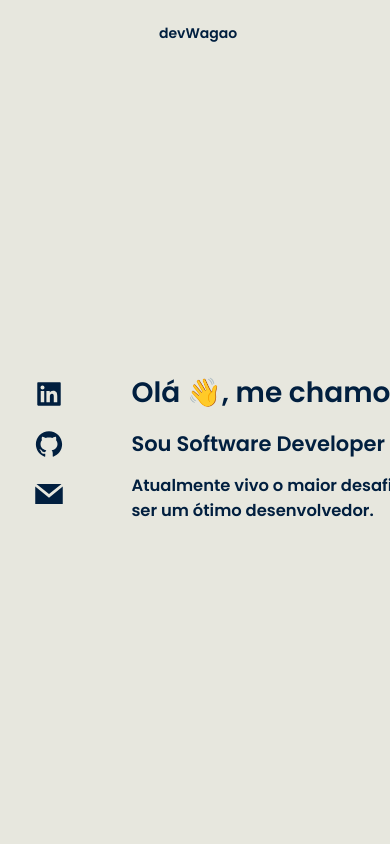
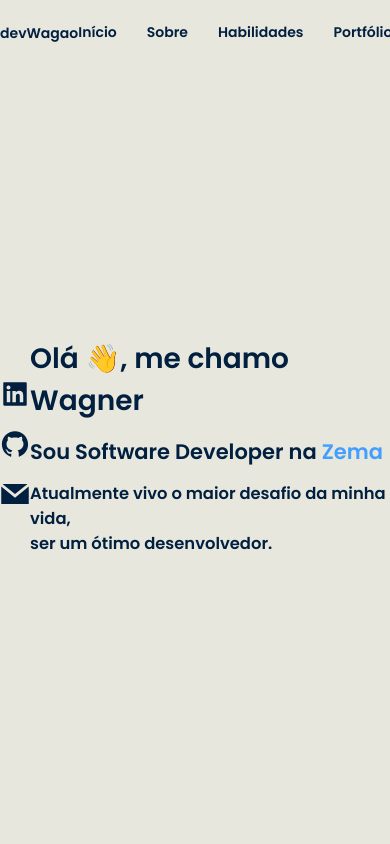
Before and after one commit to WagaoFC/devWagao, a React (Vite) app: page / in a window 390 px wide. Shown: the top 844 px of the page. Built offline with nearby package versions, Linux system fonts and the light colour scheme.

Commit message:
zerando responsividade

```diff
--- a/src/components/Header/styled.ts
+++ b/src/components/Header/styled.ts
@@ -6,11 +6,6 @@ export const Container = styled.div`
     justify-content: center;
     height: 8vh;
     background: ${props => props.theme.title === 'light' ? 'var(--background-light)' : 'var(--background-dark)'};
-
-    @media (max-width: 900px) {
-        width: 70vh;
-        margin: auto;
-    }
 `
 
 export const HeaderMenu = styled.header`
@@ -28,10 +23,6 @@ export const HeaderMenu = styled.header`
         text-decoration: none;
         color: ${props => props.theme.title === 'light' ? 'var(--text-color-dark)' : 'var(--text-color-light)'};
         font-weight: 600;
-    }
-
-    @media (max-width: 900px) {
-        width: 70%;
     }
 `
 
@@ -61,10 +52,6 @@ export const NavMenu = styled.div`
                 width: 100%;
             }
         }
-
-        @media (max-width: 900px) {
-            display: none;
-        }
     }
 
     svg {
--- a/src/components/Main/styled.ts
+++ b/src/components/Main/styled.ts
@@ -7,10 +7,6 @@ export const Container = styled.main`
     max-width: 1200px;
     height: 90vh;
     margin: auto;
-
-    @media (max-width: 900px) {
-        width: 67vh;
-    }
 `
 
 export const Icons = styled.div`
@@ -27,10 +23,6 @@ export const Icons = styled.div`
             color: var(--text-color-focus);
         }
     }
-
-    @media (max-width: 900px) {
-        margin: auto;
-    }
 `
 
 export const Text = styled.div`
@@ -45,10 +37,6 @@ export const Text = styled.div`
     a {
         text-decoration: none;
         color: var(--text-color-focus);
-    }
-
-    @media (max-width: 900px) {
-        margin: auto;
     }
 `
 
```
